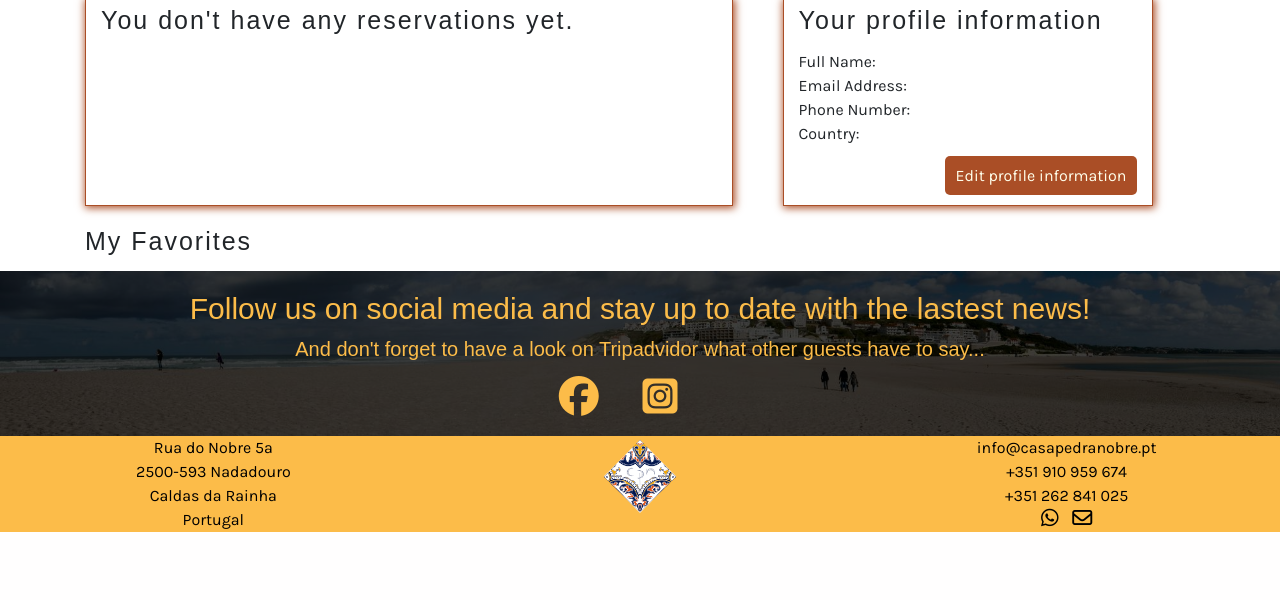
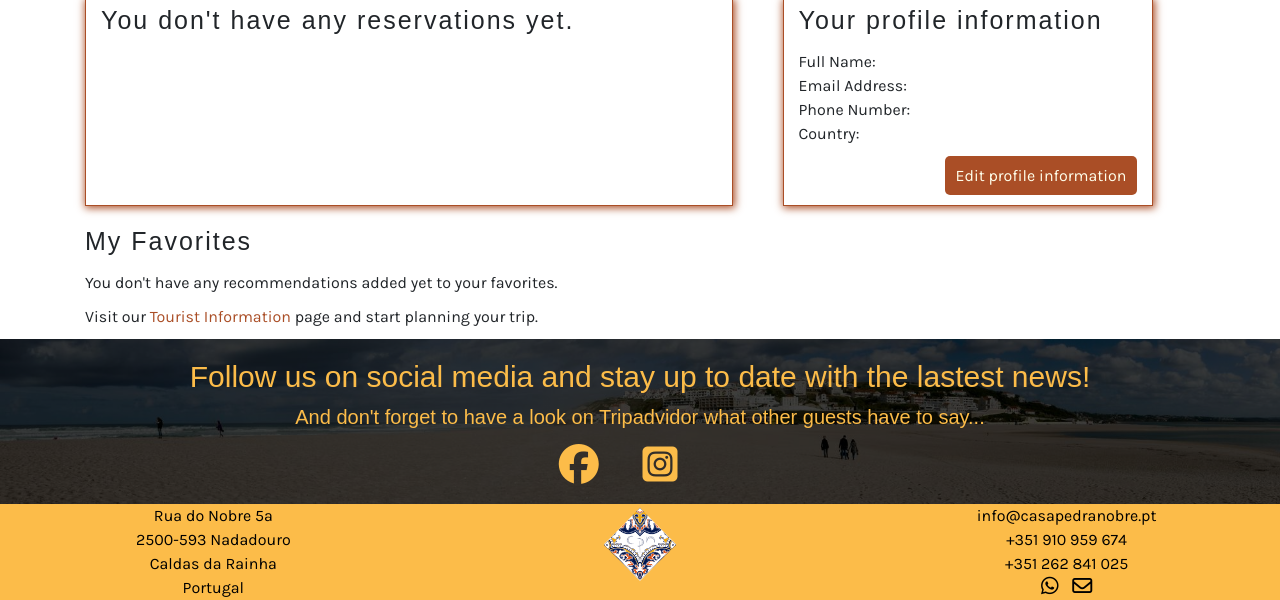
Before and after one commit to AnoukSmet/Casa-Pedra-Nobre, a Django app: page /profile/ in a window 1280 px wide. Shown: the part 821-1421 px from the top of the page. Before the commit the page ends 1353 px from the top, so only its background shows below. Run offline with Django 3.2, Linux system fonts and the light colour scheme; the visitor is signed in with stand-in values (Sample User, id 1); data comes from the database, SQL or seed files in the repository; data that the repository does not hold is empty; some libraries are stand-ins or nearby versions; some web fonts are replaced.

Commit message:
Added link to tourist info on profile when user has no favorites yet

```diff
--- a/profiles/static/profiles/css/profile.css
+++ b/profiles/static/profiles/css/profile.css
@@ -114,3 +114,12 @@ select option[value=""] {
     color: #FFFFEB;
     text-decoration: none;
 }
+
+#link-to-tourist_info {
+    text-decoration: none;
+    color: #aa4e26;
+}
+
+#link-to-tourist_info:hover {
+    text-decoration: underline;
+}
--- a/profiles/templates/profiles/profile.html
+++ b/profiles/templates/profiles/profile.html
@@ -79,6 +79,7 @@
 <div class="container">
     <div class="row">
         <h2 class="heading col-12 ml-4 mb-4">My Favorites</h2>
+        {% if favorites %}
             {% for favorite in favorites %}
             <div class="col-12 col-md-4">
                 <div class="card">
@@ -92,6 +93,12 @@
                 </div>
             </div>
             {% endfor %}
+        {% else %}
+            <div class="col-12">
+                <p>You don't have any recommendations added yet to your favorites.</p>
+                <p>Visit our <a href="{% url 'tourist_info' %}" id="link-to-tourist_info">Tourist Information </a>page and start planning your trip.</p>
+            </div>
+        {% endif %}
     </div>
 </div>
 
```
Lines whose indentation alone changed are shown as unchanged.
